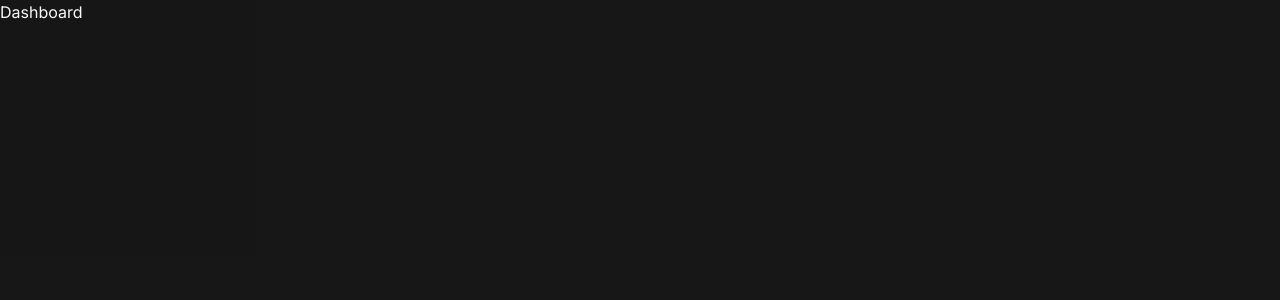
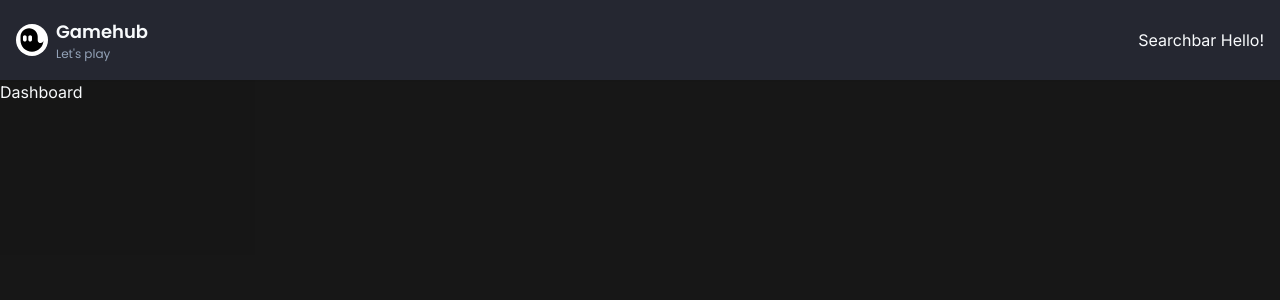
Before and after one commit to mantzu132/twitch-clone, a Next.js app: page / in a window 1280 px wide. Shown: the top 300 px of the page. Built offline with nearby package versions, Linux system fonts and the light colour scheme.

Commit message:
navbar logo finished

```diff
--- a/app/(auth)/_components/logo.tsx
+++ b/app/(auth)/_components/logo.tsx
@@ -1,5 +1,5 @@
 import Image from "next/image";
-import { Poppins } from "@next/font/google";
+import { Poppins } from "next/font/google";
 import { cn } from "@/lib/utils";
 
 const font = Poppins({
--- /dev/null
+++ b/app/(browse)/_components/navbar/index.tsx
@@ -0,0 +1,13 @@
+import { Logo } from "@/app/(browse)/_components/navbar/logo";
+import Search from "@/app/(browse)/_components/navbar/search";
+
+const Navbar = () => {
+  return (
+    <nav className="fixed top-0 h-20 flex items-center px-2 lg:px-4 bg-[#252731] w-full z-[49] shadow-sm justify-between">
+      <Logo />
+      <Search />
+    </nav>
+  );
+};
+
+export default Navbar;
--- /dev/null
+++ b/app/(browse)/_components/navbar/logo.tsx
@@ -0,0 +1,31 @@
+import Image from "next/image";
+import { Poppins } from "next/font/google";
+import { cn } from "@/lib/utils";
+import Link from "next/link";
+
+const font = Poppins({
+  subsets: ["latin"],
+  weight: ["200", "300", "400", "500", "600", "700", "800"],
+});
+export const Logo = () => {
+  return (
+    <Link href="/">
+      <div className="hidden lg:flex items-center gap-x-2 hover:opacity-75 transition">
+        <div className="rounded-full bg-white">
+          <Image
+            className="object-cover"
+            src="/spooky.svg"
+            alt="Gamehub logo"
+            width="32"
+            height="32"
+          />
+        </div>
+
+        <div className={cn(font.className)}>
+          <p className="text-lg font-semibold">Gamehub</p>
+          <p className="text-xs text-muted-foreground">Let's play</p>
+        </div>
+      </div>
+    </Link>
+  );
+};
--- /dev/null
+++ b/app/(browse)/_components/navbar/search.tsx
@@ -0,0 +1,6 @@
+"use client";
+const Search = () => {
+  return <div>Searchbar Hello!</div>;
+};
+
+export default Search;
--- /dev/null
+++ b/app/(browse)/layout.tsx
@@ -0,0 +1,14 @@
+import Navbar from "@/app/(browse)/_components/navbar";
+
+export default function BrowseLayout({
+  children,
+}: {
+  children: React.ReactNode;
+}) {
+  return (
+    <>
+      <Navbar />
+      <div className="flex h-full pt-20">{children}</div>
+    </>
+  );
+}
```
Also changed, not shown: app/(browse)/(home)/page.tsx (renamed from app/page.tsx).
